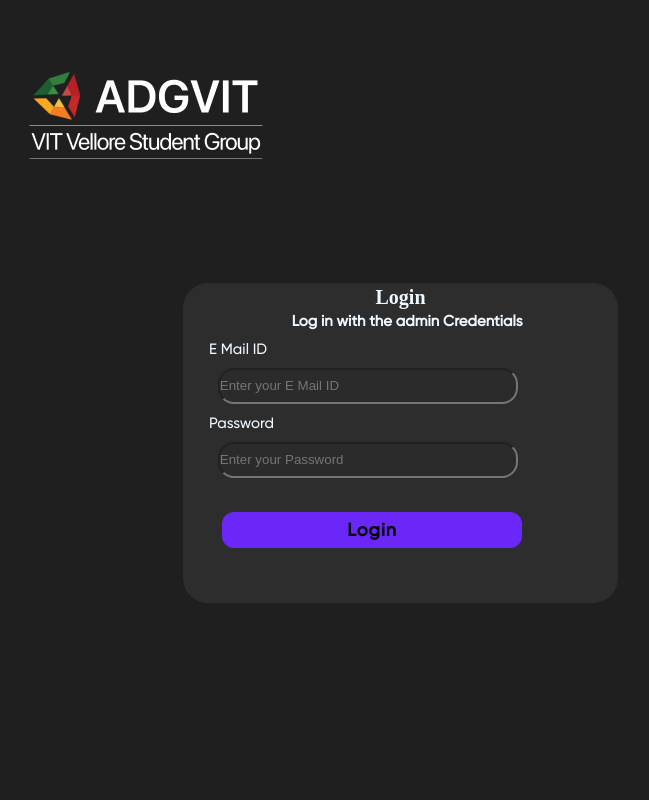
After one commit to eshan1925/Recruitment-Admin-Portal-2022, a Node server app: template views/login.ejs in a window 1280 px wide. The commit adds this page. Shown: the whole page, without its empty margins (367-1016 px from the left). Run offline with Node 20, Linux system fonts and the light colour scheme; the template is opened without the code that fills it, so the values that code supplies are empty; some libraries are stand-ins or nearby versions.

Commit message:
routing fixes

```diff
--- a/index.js
+++ b/index.js
@@ -8,8 +8,9 @@ app.set('view engine','ejs');
 
 app.use(express.static(__dirname + "/public"));
 
+//localhost:3000  www.xyz.com/domain
 app.get("/",function(req,res){
-    res.render("edit.ejs");
+    res.render("login.ejs");
 });
 
 app.get("/domain",function(req,res){
@@ -28,6 +29,14 @@ app.get("/upload",function(req,res){
     res.render("upload.ejs");
 });
 
+app.get("/edit",function(req,res){
+    res.render("edit.ejs");
+});
+
 app.listen(3000,function(){
     console.log("Server started on port 3000");
 });
+
+app.post("/",function (req,res) {
+
+});
--- a/public/css/login.css
+++ b/public/css/login.css
@@ -1,13 +1,13 @@
-*{
+* {
   padding: 0;
   margin: 0;
   box-sizing: border-box;
 }
-body{
-    background-color:#1F1F1F;
+body {
+  background-color: #1f1f1f;
 }
-.log-in{
-    background-color: #2D2D2D;
+.log-in {
+  background-color: #2d2d2d;
   height: 320px;
   width: 435px;
   margin-left: 550px;
@@ -15,13 +15,12 @@ margin-top: 120px;
   margin-bottom: 15%;
   border-radius: 25px;
   padding: 20px, 25px;
-
 }
-.pic{
+.pic {
   margin-left: 40%;
   margin-top: 7%;
 }
-.lines h2{
+.lines h2 {
   text-align: center;
   font-family: Gilroy;
   font-size: 20px;
@@ -30,35 +29,32 @@ font-weight: 600;
   line-height: 29px;
   letter-spacing: 0em;
   text-align: center;
-
 }
-.lines h3{
+.lines h3 {
   margin-left: 25%;
   font-size: 15px;
 }
-.log-body p
-{
+.log-body p {
   font-size: 15px;
   margin: 10px 0;
   margin-left: 6%;
 }
-.log-body input{
+.log-body input {
   margin-left: 8%;
-    background-color: #2B2B2B;
+  background-color: #2b2b2b;
   height: 36px;
   width: 300px;
   left: 0px;
   top: 0px;
   border-radius: 16px;
-
 }
-#btn{
+#btn {
   font-size: 18px;
   font-weight: bold;
   margin: 15px 0;
   margin-left: 9%;
   height: 36px;
   width: 300px;
-    background: #6B27F8;
+  background: #6b27f8;
   border-radius: 12px;
 }
--- /dev/null
+++ b/views/login.ejs
@@ -0,0 +1,29 @@
+<%- include("header") -%>
+<link rel="stylesheet" href="css/login.css" />
+</head>
+<body>
+
+    <div class="log-body" style="color: aliceblue;">
+        <div class="pic">
+            <img src="../assets/images/New Logo 1.png" alt="" srcset="">
+        </div>
+        <div class="log-in">
+
+            <div class="lines">
+                <h2 >Login</h2>
+                <h3>Log in with the admin Credentials</h3>
+            </div>
+
+        <form action="#">
+            <p>E Mail ID</p>
+            <input type="text" placeholder="Enter your E Mail ID">
+            <p>Password</p>
+            <input type="password" placeholder="Enter your Password">
+            <br>
+            <br>
+            <button id="btn">Login</button>
+        </form>
+    </div>
+    </div>
+</body>
+</html>
```
Lines whose indentation alone changed are shown as unchanged.
